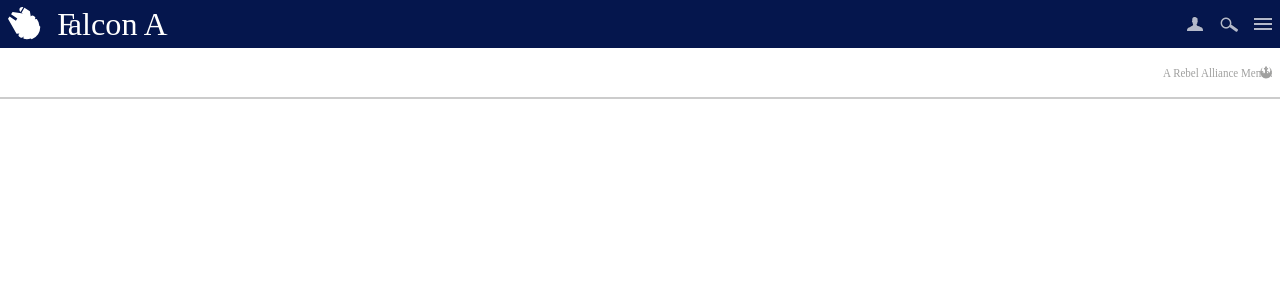
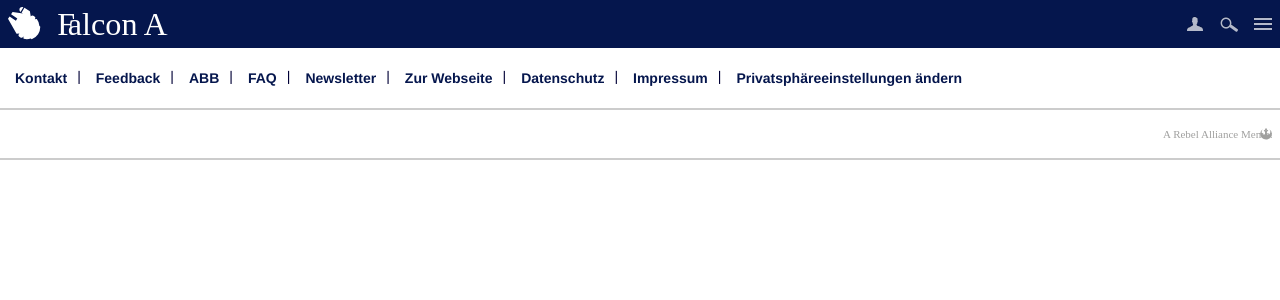
Before and after one commit to Matze739/one-team-excercise, a Vue app: page /#/ in a window 1280 px wide. Shown: the top 300 px of the page. Built offline with nearby package versions, Linux system fonts and the light colour scheme.

Commit message:
Added footer-links component

```diff
--- a/src/components/footer-links/footer-links.vue
+++ b/src/components/footer-links/footer-links.vue
@@ -73,11 +73,17 @@ export default {
   @include rem(font-size, 14px);
   border-bottom: 2px solid $ote-divider;
 
+  display: flex;
+
+  flex-direction: row;
+
+  flex-wrap: wrap;
+
   &__item {
     margin-left: 5px;
     display: inline-flex;
 
-    &:before {
+    &:after {
       content: '|';
       display: inline-flex;
       position: relative;
@@ -87,11 +93,11 @@ export default {
       color: $ote-color;
     }
 
-    /*&:first-child {
-      &:before {
+    &:last-child {
+      &:after {
         display: none;
       }
-    }*/
+    }
 
     .anchor-link {
       display: inline;
@@ -100,7 +106,7 @@ export default {
       overflow: hidden;
       text-decoration: none;
       font-weight: bold;
-      @include rem(padding, 10px);
+      @include rem(padding, 6px 10px);
       @include rem(min-height, auto);
       span {
         @include rem(margin-right, 7px);
--- a/src/views/Home.vue
+++ b/src/views/Home.vue
@@ -1,18 +1,21 @@
 <template>
   <div class="home">
     <Header/>
+    <footer-links/>
     <brand-identifier/>
   </div>
 </template>
 
 <script>
 import Header from '@/components/Header.vue'
+import FooterLinks from '@/components/footer-links/footer-links.vue'
 import BrandIdentifier from '@/components/brand-identifier/brand-identifier.vue'
 
 export default {
   name: 'home',
   components: {
     Header,
+    FooterLinks,
     BrandIdentifier
   }
 }
```
